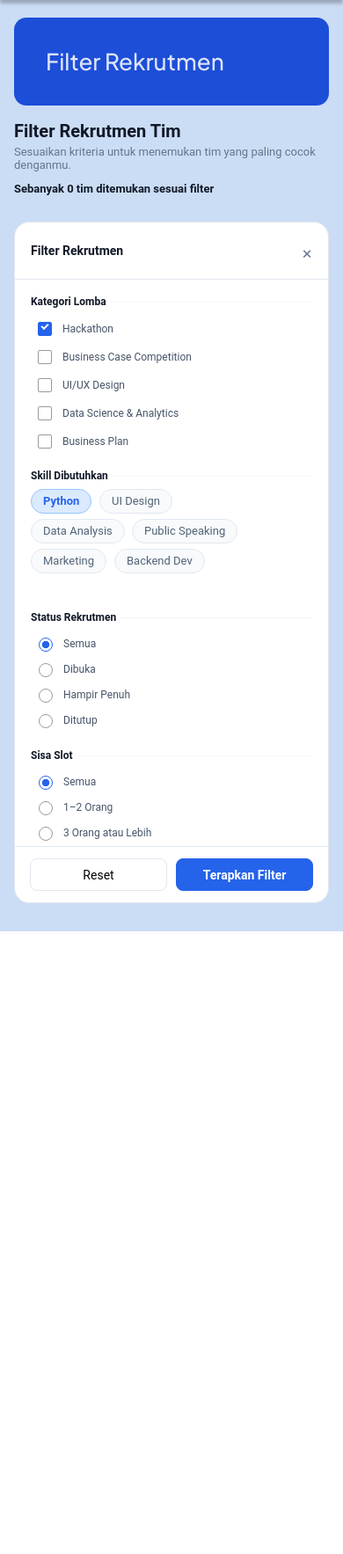
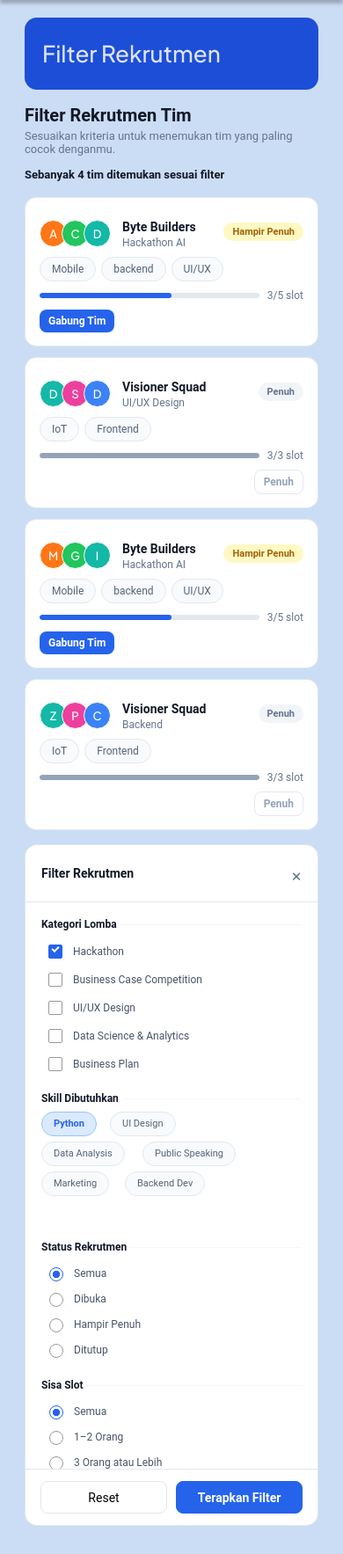
Before and after one commit to VansCasillas/Skill_link, a Laravel app: page /filter-rekrutmen in a window 390 px wide. Shown: the part 60-1827 px from the top of the page at 88% size. Before the commit the page ends 1119 px from the top, so only its background shows below. Run offline with Laravel 12, Linux system fonts and the light colour scheme; a user stored in the database is signed in; data comes from the database, SQL or seed files in the repository; tables that the repository leaves empty hold one stand-in row (values such as "Sample post").

Commit message:
filter rekrtumen

```diff
--- a/app/Http/Controllers/Admin/CompetitionController.php
+++ b/app/Http/Controllers/Admin/CompetitionController.php
@@ -211,6 +211,7 @@ class CompetitionController extends Controller
             ['Beranda', route('dashboard'), 'layout-dashboard', 'dashboard*'],
             ['Profil Saya', route('profile'), 'user', 'profile*'],
             ['Cari Tim', route('recruitment.index'), 'users', '*find-teams*|*cari-tim*|*filter-rekrutmen*'],
+            ['Filter Rekrutmen', route('filter-rekrutmen'), 'sliders-horizontal', 'filter-rekrutmen*'],
             ['Kelola Tim', route('tim.index'), 'users-round', 'my-teams*'],
             ['Pusat Lomba', route('competition.index'), 'trophy', 'find-competitions*'],
             ['Susunan Portofolio', route('portofolio.index'), 'briefcase', 'susunan-portofolio*'],
--- a/app/Http/Controllers/DashboardController.php
+++ b/app/Http/Controllers/DashboardController.php
@@ -19,6 +19,7 @@ class DashboardController extends Controller
             ['Beranda', route('dashboard'), 'layout-dashboard', 'dashboard*'],
             ['Profil Saya', route('profile'), 'user', 'profile*|profil*'],
             ['Cari Tim', route('recruitment.index'), 'users', ['find-teams*', 'cari-tim*', 'recruitment*']],
+            ['Filter Rekrutmen', route('filter-rekrutmen'), 'sliders-horizontal', 'filter-rekrutmen*'],
             ['Kelola Tim', route('tim.index'), 'users-round', 'my-teams*'],
             ['Pusat Lomba', route('competition.index'), 'trophy', 'find-competitions*'],
             ['Susunan Portofolio', route('portofolio.index'), 'briefcase', 'susunan-portofolio*'],
--- a/app/Http/Controllers/Mahasiswa/CariTimController.php
+++ b/app/Http/Controllers/Mahasiswa/CariTimController.php
@@ -40,6 +40,7 @@ class CariTimController extends Controller
             ['Beranda', route('dashboard'), 'layout-dashboard', 'dashboard*'],
             ['Profil Saya', route('profile'), 'user', 'profile*'],
             ['Cari Tim', route('recruitment.index'), 'users', '*find-teams*|*cari-tim*'],
+            ['Filter Rekrutmen', route('filter-rekrutmen'), 'sliders-horizontal', 'filter-rekrutmen*'],
             ['Kelola Tim', route('tim.index'), 'users-round', 'my-teams*'],
             ['Pusat Lomba', route('competition.index'), 'trophy', 'find-competitions*'],
             ['Pesan', route('messages.index'), 'message-circle', 'messages*'],
@@ -171,11 +172,13 @@ class CariTimController extends Controller
     public function filterRekrutmen(Request $request)
     {
         $u = $request->user();
+        $search = mb_strtolower(trim((string) $request->query('q', '')));
 
         $menu = [
             ['Beranda',      route('dashboard'),          'layout-dashboard', 'dashboard*'],
             ['Profil Saya',  route('profile'),            'user',             'profile*'],
             ['Cari Tim',     route('recruitment.index'),  'users',            '*find-teams*|*cari-tim*|*filter-rekrutmen*'],
+            ['Filter Rekrutmen', route('filter-rekrutmen'), 'sliders-horizontal', 'filter-rekrutmen*'],
             ['Kelola Tim',   route('tim.index'),          'users-round',      'my-teams*'],
             ['Pusat Lomba',  route('competition.index'),  'trophy',           'find-competitions*'],
             ['Pesan',        route('messages.index'),     'message-circle',   'messages*'],
@@ -249,6 +252,39 @@ class CariTimController extends Controller
             ],
         ];
 
+        foreach (['Byte Builders', 'Visioner Squad'] as $teamName) {
+            Team::firstOrCreate(
+                ['name' => $teamName],
+                [
+                    'owner_id' => $teamName === 'Byte Builders' ? $u->id : null,
+                    'competition' => $teamName === 'Byte Builders' ? 'Hackathon AI' : 'UI/UX Design',
+                    'capacity' => $teamName === 'Byte Builders' ? 5 : 3,
+                    'members_count' => 3,
+                    'skills' => $teamName === 'Byte Builders' ? ['Mobile', 'Backend', 'UI/UX'] : ['IoT', 'Frontend'],
+                ]
+            );
+        }
+
+        $teamIds = Team::whereIn('name', ['Byte Builders', 'Visioner Squad'])->pluck('id', 'name');
+        $teams = array_map(function (array $team) use ($teamIds): array {
+            $team['id'] = $teamIds->get($team['nama'], $team['id']);
+
+            return $team;
+        }, $teams);
+
+        if ($search !== '') {
+            $teams = array_values(array_filter($teams, function (array $team) use ($search): bool {
+                $searchable = mb_strtolower(implode(' ', [
+                    $team['nama'],
+                    $team['lomba'],
+                    $team['kategori'],
+                    ...$team['skills'],
+                ]));
+
+                return str_contains($searchable, $search);
+            }));
+        }
+
         return view('mahasiswa.filter-rekrutmen', compact('menu', 'user', 'teams'));
     }
 }
--- a/app/Http/Controllers/Mahasiswa/MahasiswaPageController.php
+++ b/app/Http/Controllers/Mahasiswa/MahasiswaPageController.php
@@ -284,6 +284,7 @@ class MahasiswaPageController extends Controller
                 ['Beranda', route('dashboard'), 'layout-dashboard', 'dashboard*'],
                 ['Profil Saya', route('profile'), 'user', 'profile*|profil*'],
                 ['Cari Tim', route('recruitment.index'), 'users', '*find-teams*|*cari-tim*|*filter-rekrutmen*'],
+                ['Filter Rekrutmen', route('filter-rekrutmen'), 'sliders-horizontal', 'filter-rekrutmen*'],
                 ['Kelola Tim', route('tim.index'), 'users-round', 'my-teams*|teams/*/detail'],
                 ['Pusat Lomba', route('competition.index'), 'trophy', 'find-competitions*|lomba*'],
                 ['Susunan Portofolio', route('portofolio.index'), 'briefcase', 'susunan-portofolio*'],
--- a/app/Http/Controllers/Mahasiswa/PortofolioController.php
+++ b/app/Http/Controllers/Mahasiswa/PortofolioController.php
@@ -18,6 +18,7 @@ class PortofolioController extends Controller
             ['Beranda',             route('dashboard'),           'layout-dashboard', 'dashboard*'],
             ['Profil Saya',         route('profile'),             'user',             'profile*'],
             ['Cari Tim',            route('recruitment.index'),   'users',            '*find-teams*|*cari-tim*|*filter-rekrutmen*'],
+            ['Filter Rekrutmen',    route('filter-rekrutmen'),   'sliders-horizontal', 'filter-rekrutmen*'],
             ['Kelola Tim',          route('tim.index'),           'users-round',      'my-teams*'],
             ['Pusat Lomba',         route('competition.index'),   'trophy',           'find-competitions*'],
             ['Susunan Portofolio',  route('portofolio.index'),    'briefcase',        'susunan-portofolio*'],
--- a/app/Http/Controllers/Mahasiswa/ProfileController.php
+++ b/app/Http/Controllers/Mahasiswa/ProfileController.php
@@ -151,6 +151,7 @@ class ProfileController extends Controller
             ['Beranda', route('dashboard'), 'layout-dashboard', 'dashboard*'],
             ['Profil Saya', route('profile'), 'user', 'profile*|profil*'],
             ['Cari Tim', route('recruitment.index'), 'users', '*find-teams*|*cari-tim*|*filter-rekrutmen*'],
+            ['Filter Rekrutmen', route('filter-rekrutmen'), 'sliders-horizontal', 'filter-rekrutmen*'],
             ['Kelola Tim', route('tim.index'), 'users-round', 'my-teams*'],
             ['Pusat Lomba', route('competition.index'), 'trophy', 'find-competitions*|lomba*'],
             ['Susunan Portofolio', route('portofolio.index'), 'briefcase', 'susunan-portofolio*'],
--- a/resources/views/layouts/app.blade.php
+++ b/resources/views/layouts/app.blade.php
@@ -910,6 +910,11 @@
                 <i data-lucide="search" class="i" aria-hidden="true"></i>
                 <input type="search" name="q" value="{{ request('q') }}" placeholder="Cari nama tim, lomba, atau skill..." aria-label="Cari nama tim, lomba, atau skill">
             </form>
+        @elseif (request()->routeIs('filter-rekrutmen'))
+            <form class="search" method="GET" action="{{ route('filter-rekrutmen') }}" role="search">
+                <i data-lucide="search" class="i" aria-hidden="true"></i>
+                <input type="search" id="fr-global-search" name="q" value="{{ request('q') }}" placeholder="Cari lomba, tim, atau skill..." aria-label="Cari lomba, tim, atau skill">
+            </form>
         @elseif (request()->routeIs('tim.index'))
             <form class="search" method="GET" action="{{ route('tim.index') }}" role="search">
                 <i data-lucide="search" class="i" aria-hidden="true"></i>
--- a/resources/views/mahasiswa/filter-rekrutmen.blade.php
+++ b/resources/views/mahasiswa/filter-rekrutmen.blade.php
@@ -37,7 +37,7 @@
     .fr-main {
         display: flex;
         flex-direction: column;
-        gap: 10px;
+        gap: 12px;
     }
 
     .fr-heading h2 {
@@ -446,6 +446,17 @@
     @media (max-width: 640px) {
         .fr-hero h1 { font-size: 26px; }
         .ta-btn { font-size: 12px; padding: 5px 10px; }
+        .fr-content,
+        .content { padding-left: 12px; padding-right: 12px; }
+        .fr-layout { gap: 16px; }
+        .fr-hero { padding: 24px 20px; min-height: 82px; }
+        .ta-top { align-items:flex-start; }
+        .ta-footer { flex-wrap: wrap; }
+        .ta-bar-wrap { flex-basis: calc(100% - 82px); }
+        .ta-btn { margin-left: auto; }
+        .fr-aside { border-radius: 14px; }
+        .flt-tags { height: 108px; }
+        .flt-tag { font-size: 11px; }
     }
 </style>
 
@@ -518,7 +529,10 @@
                     @if($isFull)
                         <button class="ta-btn penuh" disabled>Penuh</button>
                     @else
-                        <a href="#" class="ta-btn join">Gabung Tim</a>
+                        <form method="POST" action="{{ route('teams.join', $team['id']) }}" style="display:inline">
+                            @csrf
+                            <button type="submit" class="ta-btn join">Gabung Tim</button>
+                        </form>
                     @endif
                 </div>
 
@@ -633,6 +647,7 @@
 
     var articles = all('.team-article');
     var countEl  = $('#fr-count');
+    var globalSearch = $('#fr-global-search');
 
     // skill tag toggle
     all('.flt-tag').forEach(function(tag){
@@ -645,6 +660,7 @@
         var skills = all('.flt-tag.active').map(function(el){ return el.dataset.skill; });
         var status = ($('input[name="status"]:checked') || {}).value || 'semua';
         var slot   = ($('input[name="slot"]:checked')   || {}).value || 'semua';
+        var query  = ((globalSearch && globalSearch.value) || '').trim().toLowerCase();
         var visible = 0;
 
         articles.forEach(function(art){
@@ -652,15 +668,22 @@
             var artStatus = art.dataset.status || '';
             var artSisa   = parseInt(art.dataset.sisa || '0', 10);
             var artSkills = (art.dataset.skills || '').split(',');
+            var searchable = [
+                art.querySelector('.ta-name')?.textContent || '',
+                art.querySelector('.ta-cat')?.textContent || '',
+                art.dataset.kategori || '',
+                art.dataset.skills || ''
+            ].join(' ').toLowerCase();
 
             var catOk   = cats.length === 0   || cats.some(function(c){ return artKat.includes(c); });
             var skillOk = skills.length === 0  || skills.some(function(s){ return artSkills.some(function(as){ return as.includes(s) || s.includes(as); }); });
             var statusOk = status === 'semua'  || artStatus === status;
+            var searchOk = !query || searchable.includes(query);
             var slotOk   = true;
             if (slot === '1-2') slotOk = artSisa >= 1 && artSisa <= 2;
             else if (slot === '3+') slotOk = artSisa >= 3;
 
-            var show = catOk && skillOk && statusOk && slotOk;
+            var show = catOk && skillOk && statusOk && slotOk && searchOk;
             art.style.display = show ? '' : 'none';
             if (show) visible++;
         });
@@ -685,8 +708,15 @@
         var aside = $('#fr-aside');
         if(aside) aside.style.display = aside.style.display === 'none' ? '' : 'none';
     });
+    if (globalSearch) {
+        globalSearch.addEventListener('input', applyFilter);
+    }
 
-    applyFilter();
+    // Biarkan semua tim terlihat saat halaman dibuka meski Hackathon tercentang
+    // sebagai preferensi filter awal.
+    if (globalSearch && globalSearch.value) {
+        applyFilter();
+    }
 })();
 </script>
 
```
Also changed, not shown: tests/Feature/ManageTeamsTest.php (+12 -0 lines).
